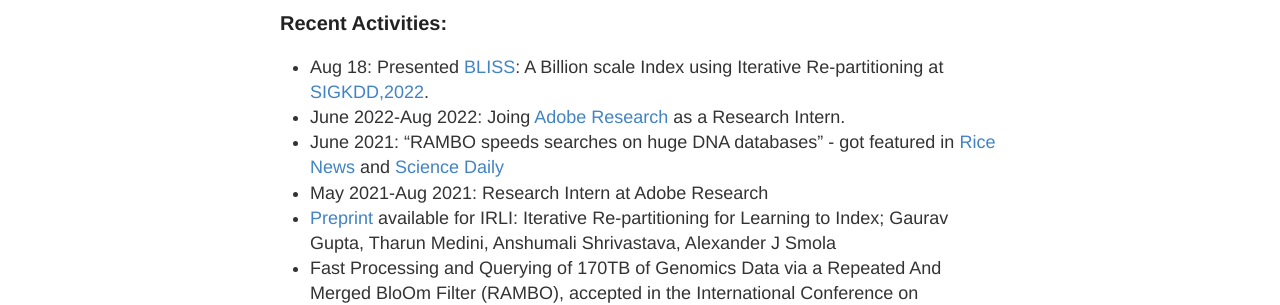
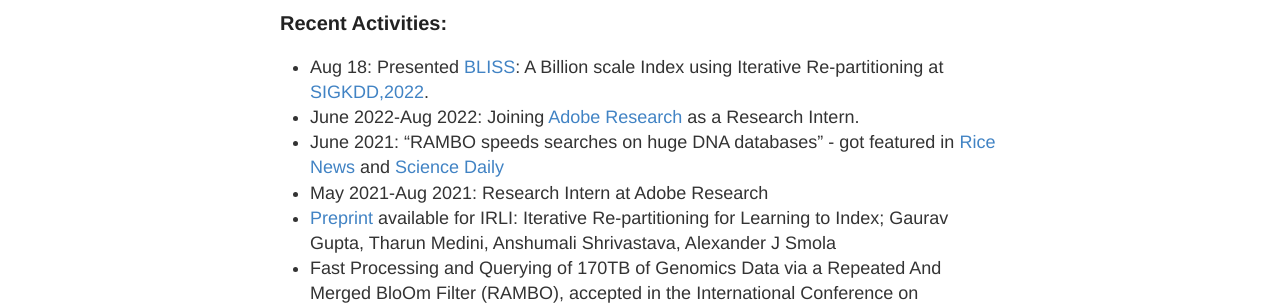
Before and after one commit to gaurav16gupta/gaurav16gupta.github.io, a Jekyll site: the page built from index.md, in a window 1280 px wide. Shown: the part 603-908 px from the top of the page. Built offline with Jekyll 4.4.1, drawn with Linux system fonts in a browser that asks for light colours.

Commit message:
Update index.md

```diff
--- a/index.md
+++ b/index.md
@@ -19,7 +19,7 @@ Apart from work I often travel and enjoy Photography ([500px](https://500px.com/
 
 ### Recent Activities:
 * Aug 18: Presented [BLISS](https://dl.acm.org/doi/abs/10.1145/3534678.3539414): A Billion scale Index using Iterative Re-partitioning at [SIGKDD,2022](https://kdd.org/kdd2022/]).
-* June 2022-Aug 2022: Joing [Adobe Research](https://research.adobe.com/) as a Research Intern.
+* June 2022-Aug 2022: Joining [Adobe Research](https://research.adobe.com/) as a Research Intern.
 * June 2021: "RAMBO speeds searches on huge DNA databases" - got featured in [Rice News](http://news.rice.edu/2021/06/28/rambo-speeds-searches-on-huge-dna-databases-2/) and [Science Daily](https://www.sciencedaily.com/releases/2021/06/210628152920.htm)
 * May 2021-Aug 2021: Research Intern at Adobe Research
 * [Preprint](https://arxiv.org/abs/2103.09944) available for IRLI: Iterative Re-partitioning for Learning to Index; Gaurav Gupta, Tharun Medini, Anshumali Shrivastava, Alexander J Smola
```
